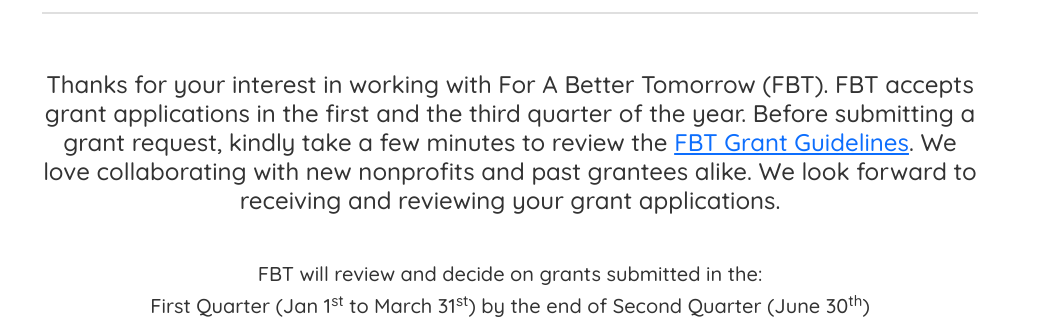
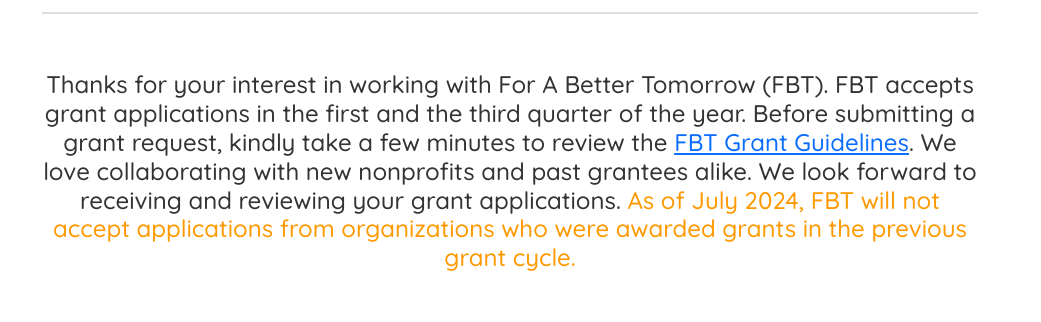
Before and after one commit to RahulVarunGit/mcia-react, a React (Create React App) app: page /grant in a window 1280 px wide. Shown: the part 315-637 px from the top of the page, without its empty margins (130-1171 px from the left). Built offline with nearby package versions, Linux system fonts and the light colour scheme.

Commit message:
grant update for back to back requests

```diff
--- a/src/javascript/grant.js
+++ b/src/javascript/grant.js
@@ -1,15 +1,15 @@
-import {useState} from 'react';
+import { useState } from 'react';
 import '../styles/Home.css';
 import '../styles/grant.css';
 
 const grant = () => {
 
-  return(
+  return (
 
     <div className="container">
 
       <div>
-    <h2 className="fbt-title"><img src="/images/base/Logo.jpg"alt="" width="40" height="40" className="rounded"/>  for a <span className="fbt-title-sub">better</span> tomorrow </h2>
+        <h2 className="fbt-title"><img src="/images/base/Logo.jpg" alt="" width="40" height="40" className="rounded" />  for a <span className="fbt-title-sub">better</span> tomorrow </h2>
         <h2 className="fbt-tag-line">…Eliminating the gap between abundance and need</h2>
         <p >&nbsp;</p>
       </div>
@@ -22,7 +22,7 @@ const grant = () => {
 
       <p >&nbsp;&nbsp;</p>
       <div>
-    <h4 className="center-align">Thanks for your interest in working with For A Better Tomorrow (FBT). FBT accepts grant applications in the first and the third quarter of the year. Before submitting a grant request, kindly take a few minutes to review the <a href="https://docs.google.com/document/d/1Rh1vmcKUQsfyLjP9HIa1jrgSogazw-1WlVUV4Hwu-0o/edit">FBT Grant Guidelines</a>. We love collaborating with new nonprofits and past grantees alike. We look forward to receiving and reviewing your grant applications.</h4>
+        <h4 className="center-align">Thanks for your interest in working with For A Better Tomorrow (FBT). FBT accepts grant applications in the first and the third quarter of the year. Before submitting a grant request, kindly take a few minutes to review the <a href="https://docs.google.com/document/d/1Rh1vmcKUQsfyLjP9HIa1jrgSogazw-1WlVUV4Hwu-0o/edit">FBT Grant Guidelines</a>. We love collaborating with new nonprofits and past grantees alike. We look forward to receiving and reviewing your grant applications.  <span className="afs">As of July 2024, FBT will not accept applications from organizations who were awarded grants in the previous grant cycle.</span></h4>
         <p >&nbsp;&nbsp;</p>
       </div>
 
```
Lines whose indentation alone changed are shown as unchanged.
